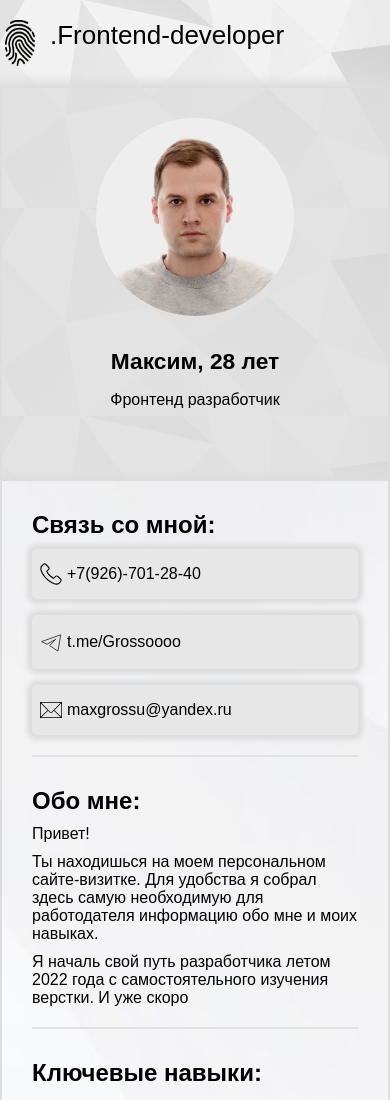
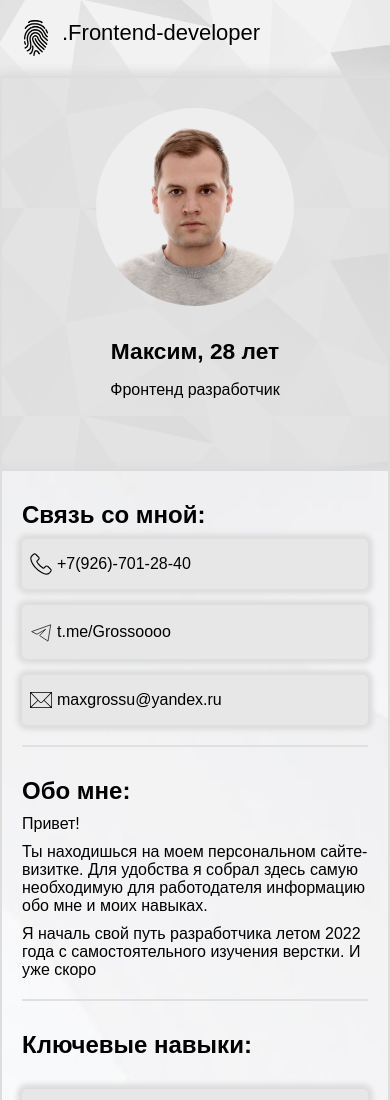
Before and after one commit to GrossuAst/grossu-ast, a React app: page / in a window 390 px wide. Shown: the top 1100 px of the page. Built offline with nearby package versions, Linux system fonts and the light colour scheme; a web font is replaced by a local one.

Commit message:
ui изменения

```diff
--- a/src/components/header/header.module.css
+++ b/src/components/header/header.module.css
@@ -48,3 +48,19 @@
         max-width: 991px;
     }
 }
+
+@media screen and (max-width: 450px) {
+    .header {
+        padding-left: 20px;
+        padding-right: 20px;
+    }
+
+    .title {
+        font-size: 22px;
+    }
+
+    .logo {
+        width: 32px;
+        height: 36px;
+    }
+}
--- a/src/components/info-section/info-section.module.css
+++ b/src/components/info-section/info-section.module.css
@@ -19,3 +19,10 @@
         height: 100%;
     }
 }
+
+@media screen and (max-width: 550px) {
+    .infoSection {
+        padding-left: 20px;
+        padding-right: 20px;
+    }
+}
--- a/src/components/navigation/navigation.module.css
+++ b/src/components/navigation/navigation.module.css
@@ -1,7 +1,3 @@
-.navigation {
-
-}
-
 .list {
     display: flex;
     gap: 16px;
```
